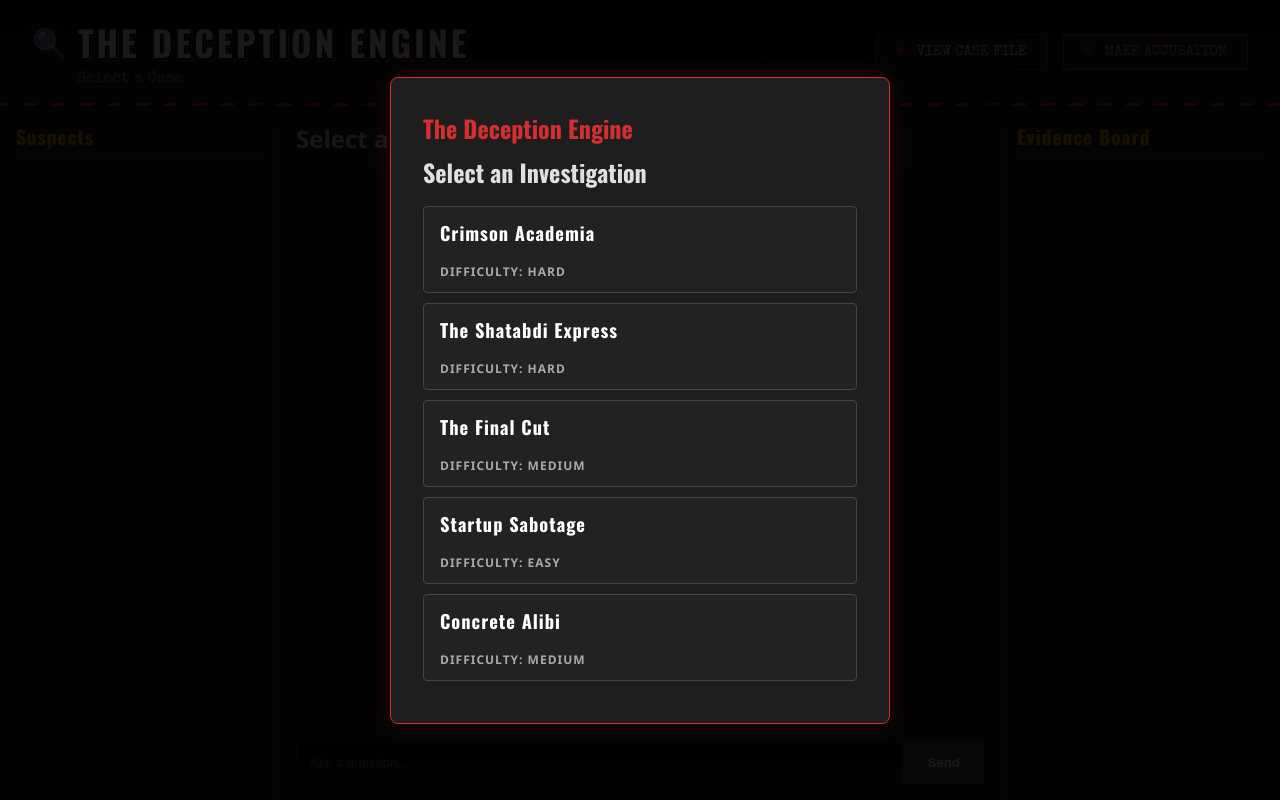
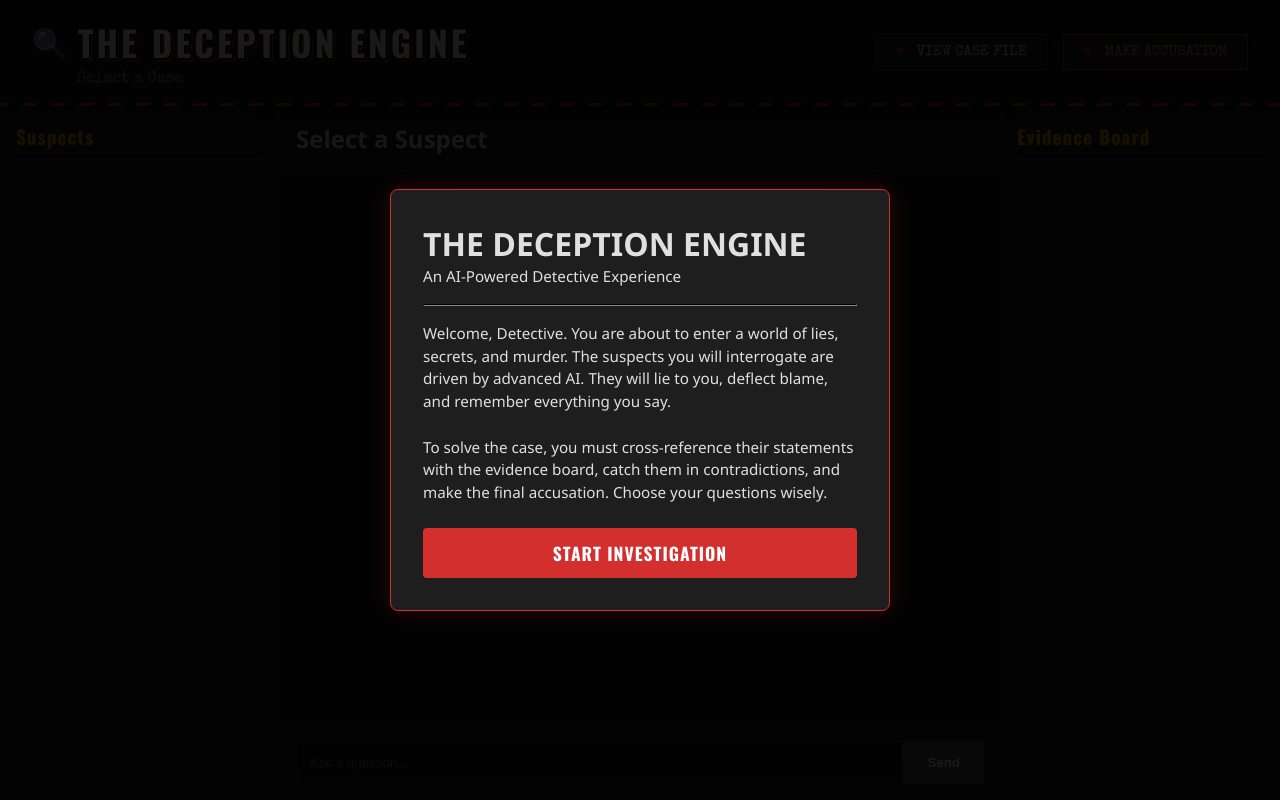
Before and after one commit to SaburiSam/artificial-alibi, a Flask app: page / in a window 1280 px wide. Run offline with Flask 3, Linux system fonts and the light colour scheme.

Commit message:
Update index.html

```diff
--- a/templates/index.html
+++ b/templates/index.html
@@ -6,9 +6,31 @@
     <title>ARTIFICIAL ALIBI</title>
     <link rel="stylesheet" href="{{ url_for('static', filename='style.css') }}">
 </head>
+
+    <!-- HOME / LANDING SCREEN -->
+    <div id="home-modal" class="modal">
+        <div class="modal-content home-content">
+            <h1 class="home-title">THE DECEPTION ENGINE</h1>
+            <p class="home-subtitle">An AI-Powered Detective Experience</p>
+
+            <hr>
+
+            <p class="home-description">
+                Welcome, Detective. You are about to enter a world of lies, secrets, and murder.
+                The suspects you will interrogate are driven by advanced AI. They will lie to you,
+                deflect blame, and remember everything you say.
+                <br><br>
+                To solve the case, you must cross-reference their statements with the evidence board,
+                catch them in contradictions, and make the final accusation. Choose your questions wisely.
+            </p>
+
+            <button onclick="enterMainMenu()" class="start-btn home-start-btn">Start Investigation</button>
+        </div>
+    </div>
+
 <body>
     <!-- CASE SELECTION SCREEN -->
-    <div id="main-menu" class="modal">
+    <div id="main-menu" class="modal" style="display: none;">
         <div class="modal-content">
             <h2>The Deception Engine</h2>
             <h3>Select an Investigation</h3>
```
